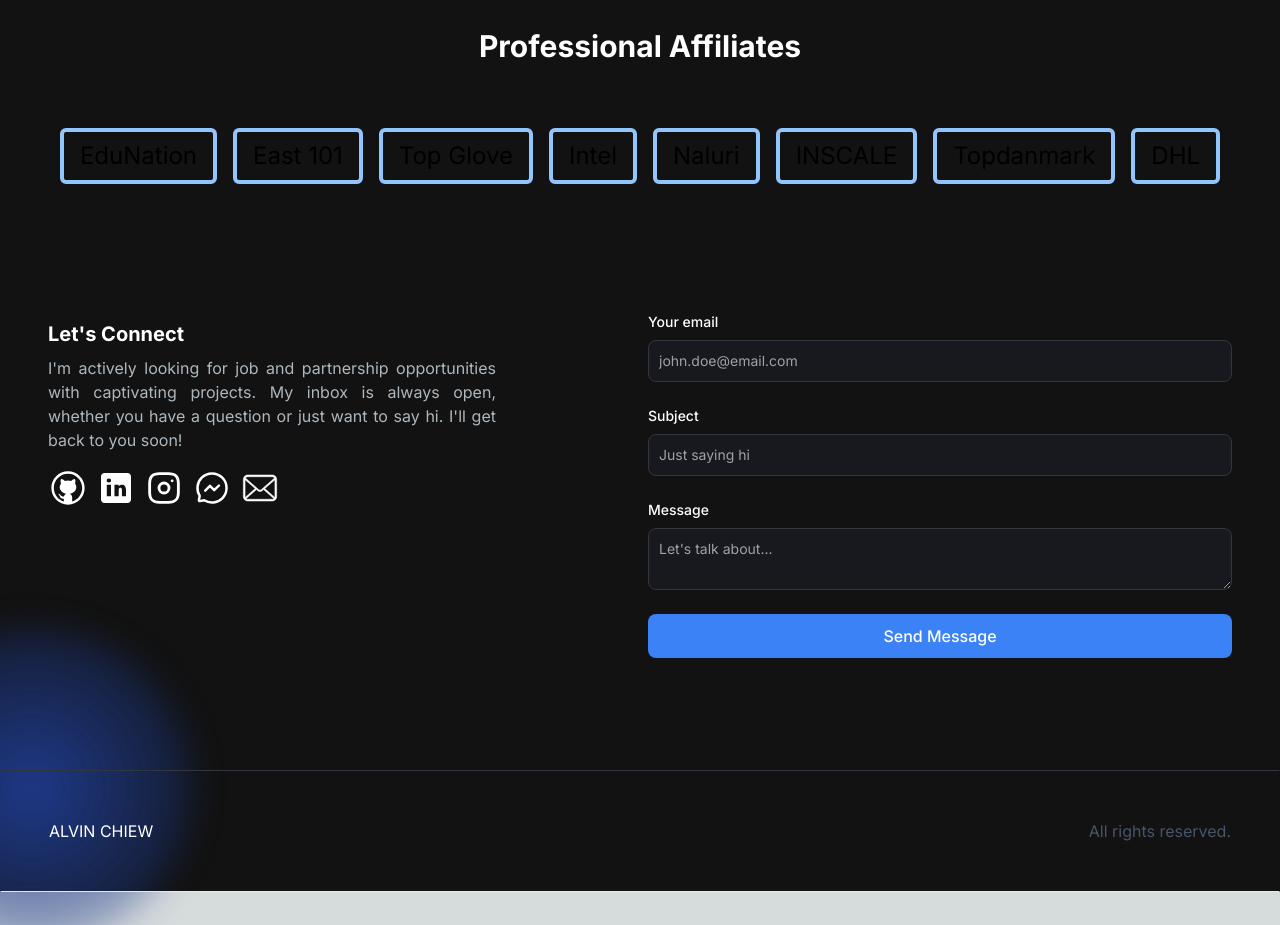
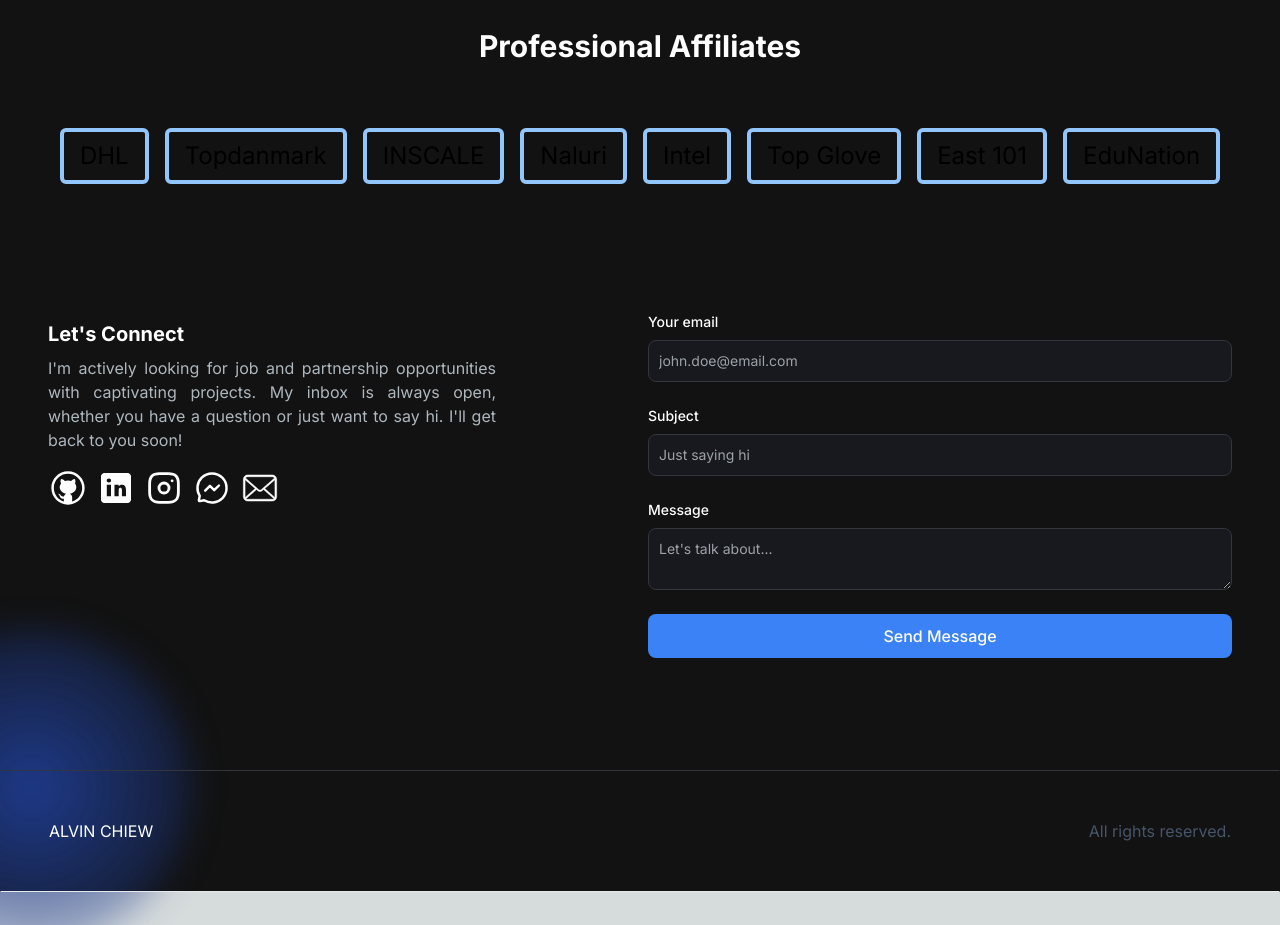
Before and after one commit to AlvinChiew/portfolio-alvinchiew, a Next.js app in the folder frontend/: page / in a window 1280 px wide. Shown: the part 3760-4685 px from the top of the page. Built offline with nearby package versions, Linux system fonts and the light colour scheme.

Commit message:
Change affiliate sequence

```diff
--- a/frontend/app/sections/AffiliateSection.jsx
+++ b/frontend/app/sections/AffiliateSection.jsx
@@ -1,17 +1,17 @@
 import Link from "next/link";
 
 const affiliates = [
-  { name: "EduNation", url: "https://www.bac.edu.my/" },
-  { name: "East 101", url: "https://www.east101.com/" },
-  { name: "Top Glove", url: "https://www.topglove.com/" },
-  { name: "Intel", url: "https://www.intel.com/" },
-  { name: "Naluri", url: "https://www.naluri.life/" },
-  { name: "INSCALE", url: "https://www.inscale.net/" },
-  { name: "Topdanmark", url: "https://www.topdanmark.com/en/" },
   {
     name: "DHL",
     url: "https://group.dhl.com/en/about-us/corporate-divisions/it-services.html",
   },
+  { name: "Topdanmark", url: "https://www.topdanmark.com/en/" },
+  { name: "INSCALE", url: "https://www.inscale.net/" },
+  { name: "Naluri", url: "https://www.naluri.life/" },
+  { name: "Intel", url: "https://www.intel.com/" },
+  { name: "Top Glove", url: "https://www.topglove.com/" },
+  { name: "East 101", url: "https://www.east101.com/" },
+  { name: "EduNation", url: "https://www.bac.edu.my/" },
 ];
 
 const AffiliateSection = () => {
```
